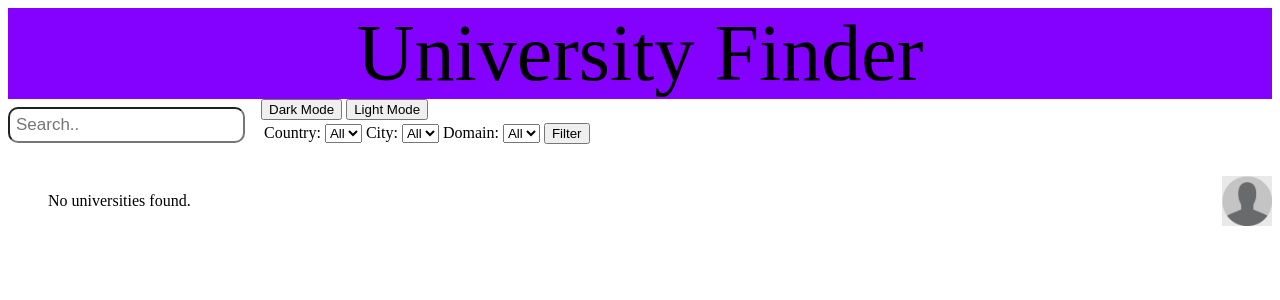
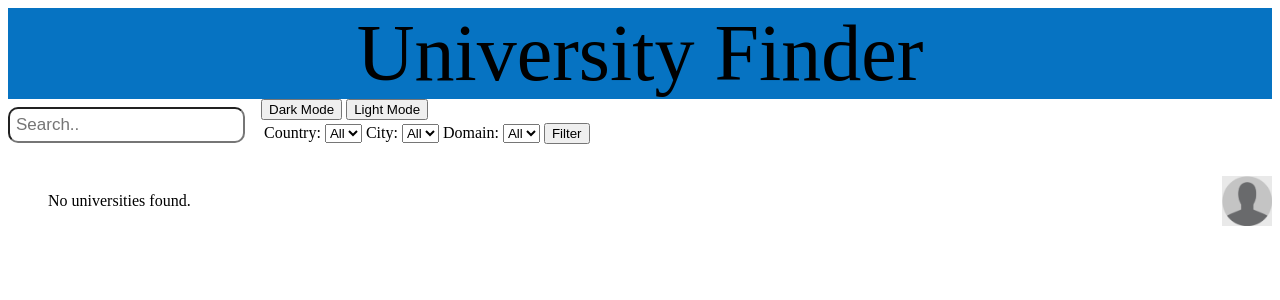
Before and after one commit to eaudeweb/university-app, a Django app: page /filter/ in a window 1280 px wide. Shown: the top 300 px of the page. Run offline with Django 5.2, Linux system fonts and the light colour scheme; data that the repository does not hold is empty.

Commit message:
Update mainstyle.css

```diff
--- a/universityapp/universities/static/universities/mainstyle.css
+++ b/universityapp/universities/static/universities/mainstyle.css
@@ -7,7 +7,7 @@
     text-align: center;
     border-bottom: 10px;
     width: 100%;
-    background-color: rgb(132, 0, 255);
+    background-color: rgb(6, 115, 194);
     left: 30px;
     margin: auto;
 
```
